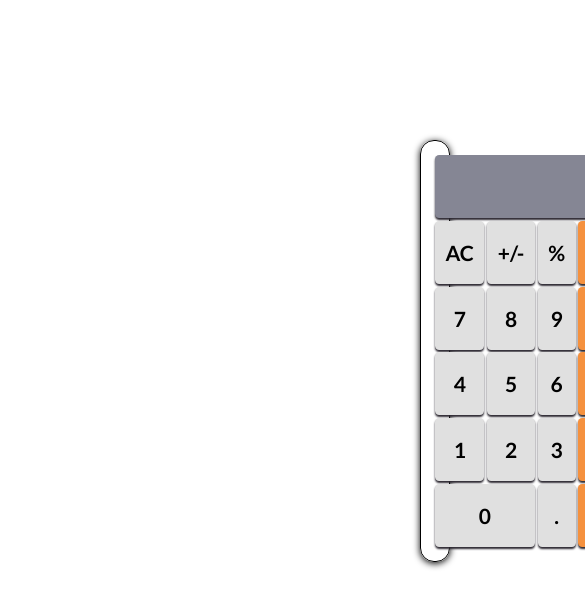
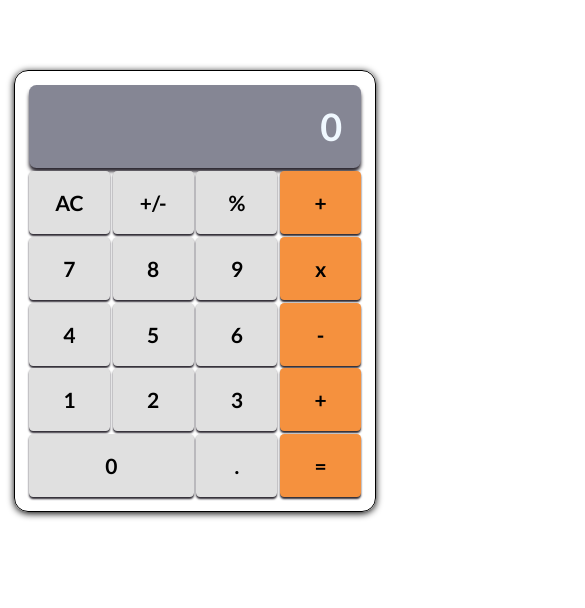
Before and after one commit to khanh-devos/math-magics-k, a React (Create React App) app: page / in a window 390 px wide. Shown: the top 608 px of the page, 585 px wide, since content can reach past the window. Built offline with nearby package versions, Linux system fonts and the light colour scheme.

Commit message:
fix linters errors

```diff
--- a/src/css/App.css
+++ b/src/css/App.css
@@ -1,9 +1,9 @@
-@import url("https://fonts.googleapis.com/css2?family=Lato:wght@500;700&display=swap");
+@import url("https://fonts.googleapis.com/css?family=Lato:wght@500;700&display=swap");
 
 * {
   box-sizing: border-box;
   font-size: 14px;
-  font-family: 'Lato';
+  font-family: Lato, fantasy;
   padding: 0;
 }
 
@@ -25,8 +25,8 @@ body {
   border-radius: 0.2em;
   padding: 0.5em;
   text-align: center;
-  background: #E0E0E0;
-  box-shadow: 0 0.1em 0.1em #2B2730;
+  background: #e0e0e0;
+  box-shadow: 0 0.1em 0.1em #2b2730;
   display: flex;
   flex-direction: column;
   justify-content: center;
@@ -35,9 +35,14 @@ body {
 }
 
 .item-0 {
-  grid-area: 1/1/1/5;
+  grid-area: 1/1/span 1/5;
   text-align: right;
   background: #858694;
+  font-size: 2.7em;
+  min-height: 2.2em;
+  height: fit-content;
+  padding: 0 0.5em;
+  color: aliceblue;
 }
 
 .item-4,
@@ -45,9 +50,29 @@ body {
 .item-12,
 .item-16,
 .item-19 {
-  background: #F5913E;
+  background: #f5913e;
 }
 
 .item-17 {
   grid-area: 6/1/6/3;
 }
+
+
+/* RESPONSIVE */
+@media screen and (max-width: 1200px) {
+  body {
+    padding: 10em 20em;
+  }
+}
+
+@media screen and (max-width: 992px) {
+  body {
+    padding: 10em 10em;
+  }
+}
+
+@media screen and (max-width: 768px) {
+  body {
+    padding: 5em 1em;
+  }
+}
```
